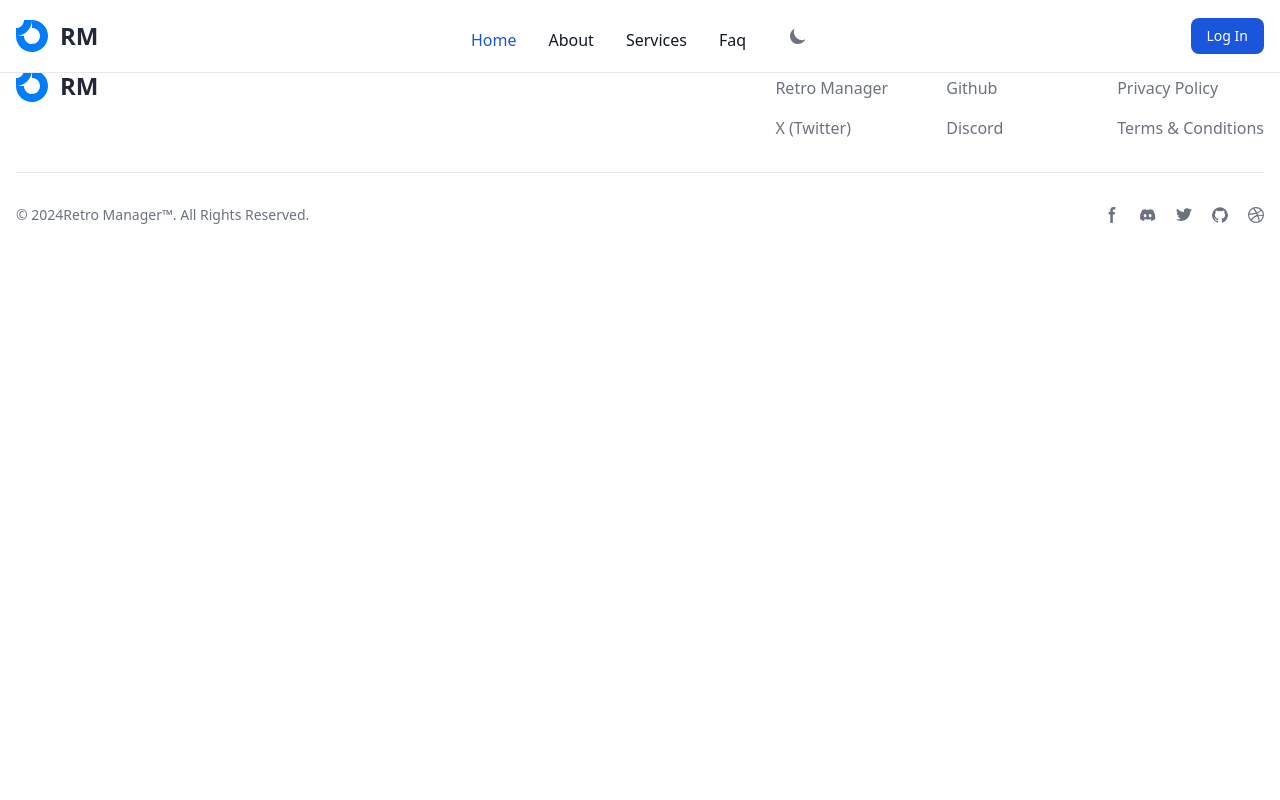
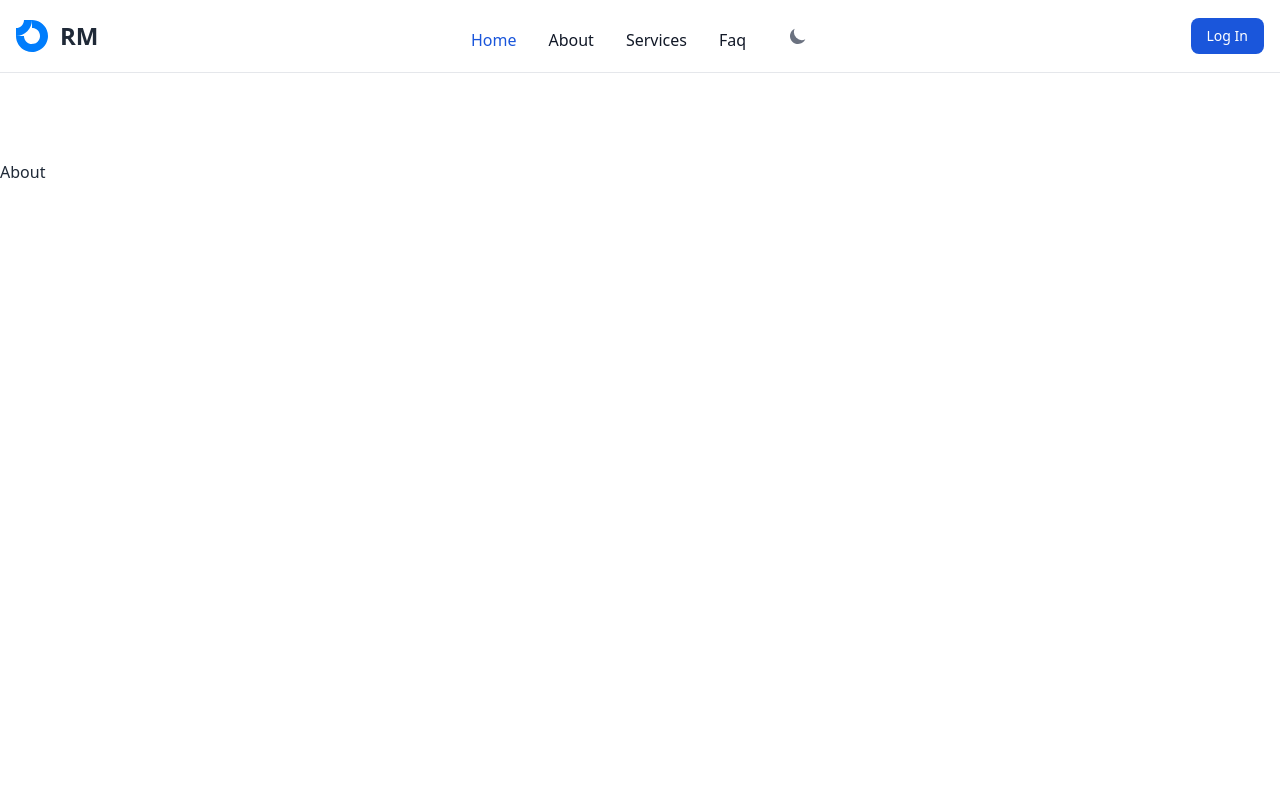
Before and after one commit to patrickiyiakimo/retro-manager, a React (Create React App) app: page /about in a window 1280 px wide. Shown: the top 800 px of the page. Built offline with nearby package versions, Linux system fonts and the light colour scheme.

Commit message:
created the about section

```diff
--- a/src/App.tsx
+++ b/src/App.tsx
@@ -14,6 +14,7 @@ import RetroDashboard from "./pages/RetroDashboard";
 import InviteTeamMembers from "./pages/invites/InviteTeamMembers";
 import Services from "./components/Services";
 import FrequentlyAskedQuestions from "./components/FrequentlyAskedQuestions";
+import About from "./components/About";
 
 
 
@@ -51,7 +52,7 @@ function App() {
           <Route path="/inviteteam" element={<InviteTeamMembers />} />
           <Route path="/services" element={<Services />} />
           <Route path="/faq" element={<FrequentlyAskedQuestions />} />
-          {/* <Route path="/services" element={<Faq />} /> */}
+          <Route path="/about" element={<About />} />
         </Routes>
 
         <Footer />
--- /dev/null
+++ b/src/components/About.tsx
@@ -0,0 +1,7 @@
+import React from 'react'
+
+export default function About() {
+  return (
+    <div className='pt-40 min-h-screen'>About</div>
+  )
+}
```
